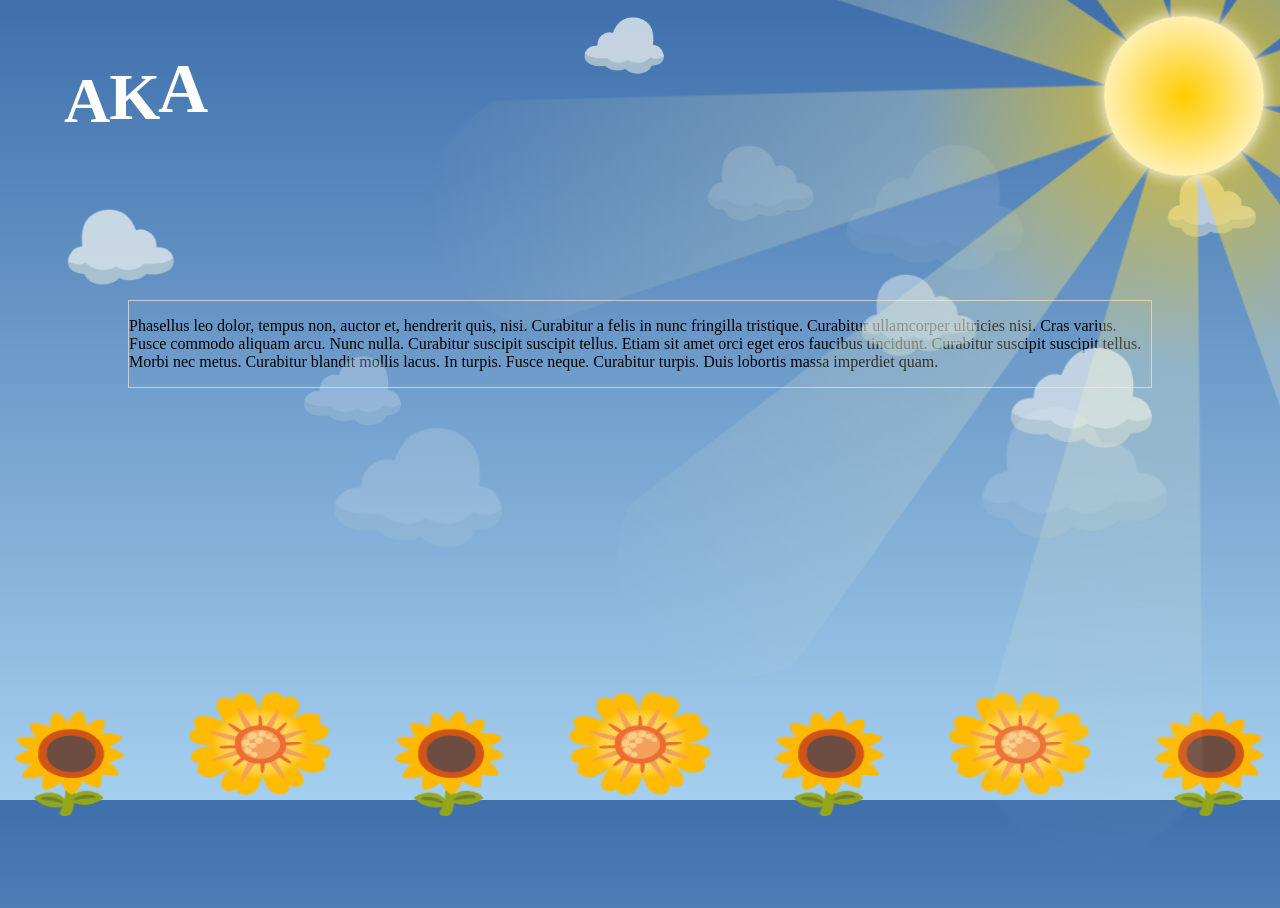
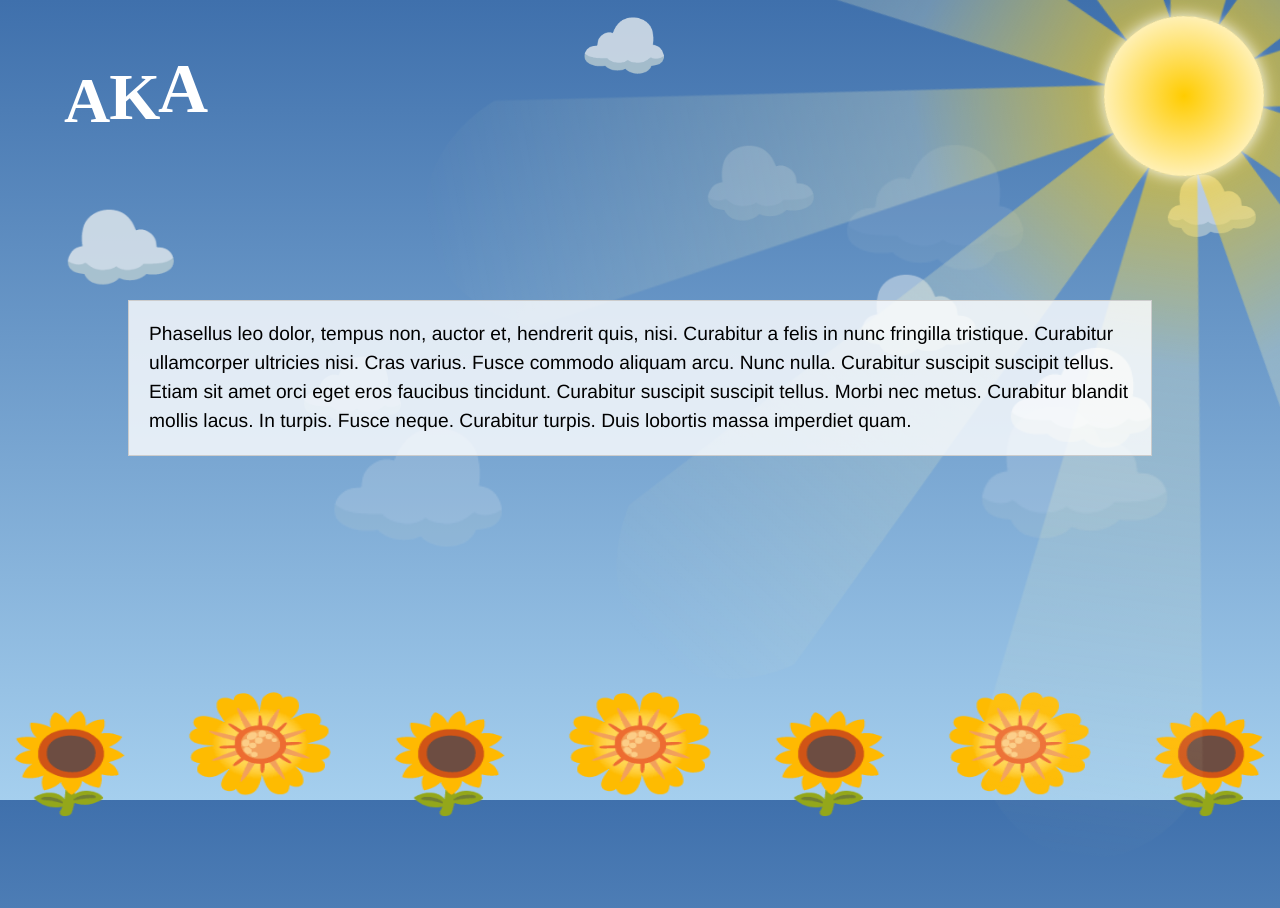
Before and after one commit to smokinjoe/mothersday-2018, a plain HTML site: page index.html in a window 1280 px wide. Shown: the top 908 px of the page. Drawn offline with nearby package versions, Linux system fonts and the light colour scheme.

Commit message:
callout styles

```diff
--- a/styles.css
+++ b/styles.css
@@ -497,11 +497,18 @@
   // Joe Stuff
   // ==============*/
   .callout {
+      z-index: 9999;
       position: absolute;
       top:300px;
       left:10%;
       right:10%;
+      padding: 0 20px;
+      border: 1px solid #ccc;
+      background: rgba(255, 255, 255, 0.8);
+  }
 
-      border: 1px solid #ccc;
-      background: ;
+  .callout p {
+    line-height: 1.5em;
+    font-size: 1.2em;
+    font-family: 'Helvetica Neue';
   }
```
